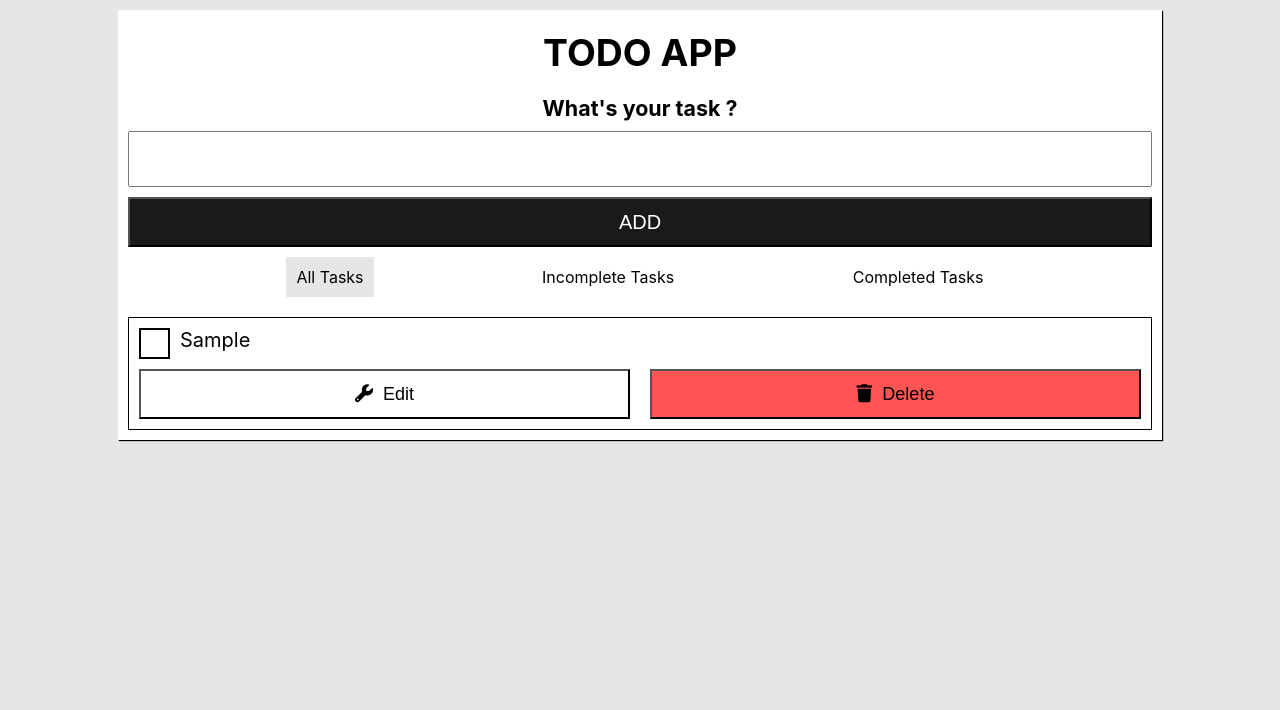
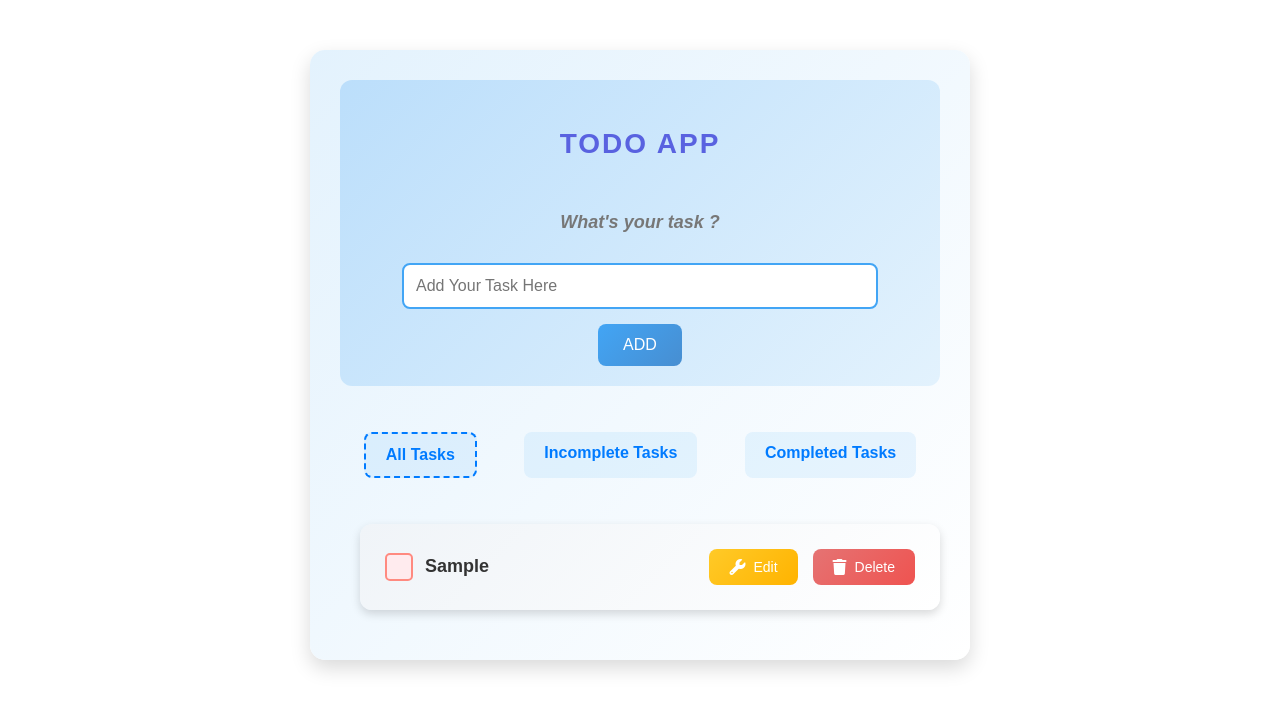
Before and after one commit to LuckyBoy587/TODO-Web-App, a React (Create React App) app: page / in a window 1280 px wide. Both pictures are taken after typing "Sample" into the empty fields and a click on the button "ADD". Shown: the top 710 px of the page. Built offline with nearby package versions, Linux system fonts and the light colour scheme.

Commit message:
Static Structure Completed

```diff
--- a/src/App.js
+++ b/src/App.js
@@ -1,8 +1,75 @@
-import {useState} from 'react';
+import { useState } from 'react';
 import './App.css';
-import TodoItem from './Components/TodoItem';
 
 function App() {
+	const noTaskBox = () => {
+		return <div className='no-task'>
+			<i class="fa-solid fa-face-frown-open"></i>
+			<p>No Task To Show !</p>
+		</div>
+	}
+	const createEditBox = (index) => {
+		return <div className='edit-container'>
+			<div className='name-field'>
+				<label>TODO Name: </label> <br />
+				<input value={editName} onChange={handleEditNameChange} type='text' className='new'></input>
+			</div>
+			<div className='status-field'>
+				<label>Completion Status</label>
+				<div className="name-box">
+					<div onClick={() => onEditTickClick(true)} className="tick-box">
+						{editStatus && <i className="fa-solid fa-check"></i>}
+					</div>
+					<span>Done</span>
+				</div>
+				<div className="name-box">
+					<div onClick={() => onEditTickClick(false)} className="tick-box">
+						{!editStatus && <i className="fa-solid fa-check"></i>}
+					</div>
+					<span>Not Done</span>
+				</div>
+			</div>
+			<div className='edit-button-container'>
+				<button onClick={() => handleUpdateButtonClick(index)} className="button">
+					<i class="fa-solid fa-upload"></i>
+					<span>Update</span>
+				</button>
+				<button onClick={() => handleEditCancelClick()} className="button">
+					<i class="fa-solid fa-ban"></i>
+					<span>Cancel</span>
+				</button>
+			</div>
+		</div>
+	}
+
+	const createTodo = (todo, index) => {
+		if (editIndex === index) {
+			return createEditBox(index)
+		} else {
+			return <li key={index}>
+				<div className="todo-container">
+					<div className="name-box">
+						<div onClick={() => onTickClick(index)} className="tick-box">
+							{todo.isDone && <i className="fa-solid fa-check"></i>}
+						</div>
+						<span className={todo.isDone ? "completed-text" : ""}>{todo.name}</span>
+					</div>
+
+					<div className="button-container">
+						<button onClick={() => handleUpdateButtonClick(index)} className="edit-button list-button">
+							<i className="fa-solid fa-wrench"></i>
+							<span>Edit</span>
+						</button>
+						<button onClick={() => deleteTodo(index)} className="delete-button list-button">
+							<i className="fa-solid fa-trash"></i>
+							<span>Delete</span>
+						</button>
+					</div>
+				</div>
+			</li>
+		}
+	}
+
 	const TABS = {
 		ALL: "All",
 		COMPLETE: "Completed",
@@ -12,48 +79,108 @@ function App() {
 	const [todoList, setTodoList] = useState([]);
 	const [todoName, setTodoName] = useState("");
 	const [currTab, setCurrTab] = useState(TABS.ALL)
-    const [todoID, setTodoID] = useState(0);
+	const [editIndex, setEditIndex] = useState(-1);
+	const [editName, setEditName] = useState("");
+	const [editStatus, setEditStatus] = useState(false);
 
-    const handleInputChange = (event) => {
-        setTodoName(event.target.value)
+	const handleNameChange = (event) => {
+		setTodoName(event.target.value);
 	}
 
+	const handleEditNameChange = (event) => {
+		setEditName(event.target.value)
+	}
 
-    const addTodo = (todoName) => {
+	const handleTabChange = (tab) => {
+		setCurrTab(tab)
+		setEditIndex(-1)
+	}
+
+	const handleUpdateButtonClick = (index) => {
+		setEditIndex(index)
+		setEditName(todoList[index].name)
+		setEditStatus(todoList[index].isDone)
+	}
+
+	const handleEditCancelClick = () => {
+		setEditIndex(-1)
+	}
+
+	const getAllTodo = () => {
+		if (todoList.length > 0) {
+			return <ol>
+				{todoList.map((todo, index) => createTodo(todo, index))}
+			</ol>
+		} else {
+			return noTaskBox()
+		}
+	}
+
+	const getCompletedTodo = () => {
+		const completedList = todoList.filter((element) => element.isDone)
+		if (completedList.length > 0) {
+			return <ol>
+				{completedList.map((element, index) => <li key={index}>{createTodo(element, index)}</li>)}
+			</ol>
+		} else {
+			return noTaskBox()
+		}
+	}
+
+	const getInCompleteTodo = () => {
+		const IncompleteList = todoList.filter((element) => !element.isDone)
+		if (IncompleteList.length > 0) {
+			return <ol>
+				{IncompleteList.map((element, index) => <li key={index}>{createTodo(element, index)}</li>)}
+			</ol>
+		} else {
+			return noTaskBox()
+		}
+	}
+
+	const addTodo = () => {
 		if (todoName.length > 0) {
-            const id = todoID;
-            setTodoList((prevTodoList) => [{name: todoName, isDone: false, id: id}, ...prevTodoList]);
+			setTodoList(t => [...t, { name: todoName, isDone: false }])
 			setTodoName("")
-            setTodoID(todoID + 1)
 		}
-    };
+	}
 
-    const createTodo = (todoObj, index) => (
-        <TodoItem key={index} todo={todoObj} setTodoList={setTodoList} />
-    )
+	const deleteTodo = (index) => {
+		setTodoList(t => t.filter((_, i) => i !== index))
+	}
+
+	const onTickClick = (index) => {
+		setTodoList(t => t.map((todo, i) => (
+			i === index ? { ...todo, isDone: !todo.isDone } : todo
+		)))
+	}
+
+	const onEditTickClick = (status) => {
+		setEditStatus(status)
+	}
 
 	return (
 		<div className='todo-box'>
 			<div className='todo-input-box'>
 				<h3>TODO APP</h3>
 				<h6>What's your task ?</h6>
-                <input type='text' value={todoName} onChange={handleInputChange}></input>
-                <button className='add-button' onClick={() => addTodo(todoName)}>ADD</button>
+				<input type='text' placeholder='Add Your Task Here' className='todo-input' value={todoName} onChange={handleNameChange}></input>
+				<button className='add-button' onClick={addTodo}>ADD</button>
 			</div>
 
 			<div className="tab-options">
-                <p className={currTab === TABS.ALL ? "selected-tab" : ""} onClick={() => setCurrTab(TABS.ALL)}>All
+				<p className={currTab === TABS.ALL ? "selected-tab" : ""} onClick={() => handleTabChange(TABS.ALL)}>All
 					Tasks</p>
 				<p className={currTab === TABS.INCOMPLETE ? "selected-tab" : ""}
-                   onClick={() => setCurrTab(TABS.INCOMPLETE)}>Incomplete Tasks</p>
+					onClick={() => handleTabChange(TABS.INCOMPLETE)}>Incomplete Tasks</p>
 				<p className={currTab === TABS.COMPLETE ? "selected-tab" : ""}
-                   onClick={() => setCurrTab(TABS.COMPLETE)}>Completed Tasks</p>
+					onClick={() => handleTabChange(TABS.COMPLETE)}>Completed Tasks</p>
 			</div>
 
 			<div className='todo-viewer'>
-                {currTab === TABS.ALL && todoList.map((todo, index) => (createTodo(todo, index)))}
-                {currTab === TABS.COMPLETE && todoList.filter((todoObj) => (todoObj.isDone)).map((todo, index) => (createTodo(todo, index)))}
-                {currTab === TABS.INCOMPLETE && todoList.filter((todoObj) => (!todoObj.isDone)).map((todo, index) => (createTodo(todo, index)))}
+				{currTab === TABS.ALL && getAllTodo()}
+				{currTab === TABS.COMPLETE && getCompletedTodo()}
+				{currTab === TABS.INCOMPLETE && getInCompleteTodo()}
 			</div>
 		</div>
 	)
--- /dev/null
+++ b/src/Components/Todo-Main.jsx
@@ -0,0 +1,3 @@
+const TodoMain = () => {
+
+}
--- a/src/index.css
+++ b/src/index.css
@@ -1,88 +1,362 @@
-body {
-  margin: 0;
-  font-family: -apple-system, BlinkMacSystemFont, 'Segoe UI', 'Roboto', 'Oxygen',
-    'Ubuntu', 'Cantarell', 'Fira Sans', 'Droid Sans', 'Helvetica Neue',
-    sans-serif;
-  -webkit-font-smoothing: antialiased;
-  -moz-osx-font-smoothing: grayscale;
-  background-color: hsl(0, 0%, 90%);
+/* Overall app layout */
+.todo-box {
+  background: linear-gradient(135deg, #e3f2fd, #ffffff);
+  max-width: 600px;
+  margin: 50px auto;
+  padding: 30px;
+  border-radius: 15px;
+  box-shadow: 0 8px 20px rgba(0, 0, 0, 0.15);
+  font-family: 'Poppins', sans-serif;
+  transition: box-shadow 0.3s ease;
 }
 
-code {
-  font-family: source-code-pro, Menlo, Monaco, Consolas, 'Courier New',
-    monospace;
+.todo-box:hover {
+  box-shadow: 0 12px 24px rgba(0, 0, 0, 0.25);
 }
 
-#root {
-  display: flex;
-  justify-content: center;
-  height: 100%;
+h3 {
+  font-size: 28px;
+  font-weight: bold;
+  color: #5962e0;
+  text-align: center;
+  text-transform: uppercase;
+  letter-spacing: 2px;
+  margin-bottom: 10px;
 }
 
-.todo-box {
-  width: 80%;
-  min-width: fit-content;
-  background-color: white;
-  margin: 10px 0;
-  padding: 10px;
-  box-shadow: 1px 1px 1px black;
+h6 {
+  font-size: 18px;
+  color: #777;
+  text-align: center;
+  margin-bottom: 30px;
+  font-style: italic;
 }
 
+/* Todo input section */
 .todo-input-box {
-  text-align: center;
   display: flex;
   flex-direction: column;
-  font-size: xx-large;
+  align-items: center;
+  background: linear-gradient(135deg, hsl(207, 89%, 86%), hsl(205, 87%, 94%));
+  padding: 20px;
+  border-radius: 12px;
+  margin-bottom: 30px;
+  transition: background 0.3s ease, box-shadow 0.3s ease;
 }
 
-.todo-input-box h3 {
-  margin: 10px;
+.todo-input-box:hover {
+  background: linear-gradient(135deg, hsl(207, 79%, 86%), hsl(205, 77%, 94%));
+  box-shadow: 0 5px 10px rgb(0, 0, 0, 0.1);
 }
 
-.todo-box h6 {
-  margin: 10px;
+.todo-input {
+  width: 80%;
+  padding: 12px;
+  font-size: 16px;
+  border-radius: 8px;
+  border: 2px solid #42a5f5;
+  margin-bottom: 15px;
+  transition: border-color 0.3s ease;
 }
 
-.todo-box input {
-  margin-bottom: 10px;
-  min-height: 50px;
-  font-size: large;
+.todo-input:focus {
+  border-color: #1e88e5;
+  outline: none;
+}
+
+.add-button {
+  background: linear-gradient(135deg, #42a5f5, #478ed1);
+  color: white;
+  padding: 12px 25px;
+  font-size: 16px;
+  border: none;
+  border-radius: 8px;
+  cursor: pointer;
+  transition: background 0.3s ease, transform 0.3s ease;
+}
+
+.add-button:hover {
+  background: linear-gradient(135deg, #478ed1, #42a5f5);
+  transform: scale(1.05)
+}
+
+/* Tab section */
+.tab-options {
+  display: flex;
+  justify-content: space-around;
+  margin-top: 20px;
+  margin-bottom: 30px;
+}
+
+.tab-options p {
+  font-size: 16px;
+  font-weight: 600;
+  color: #007bff;
+  cursor: pointer;
+  padding: 12px 20px;
+  background: rgba(66, 165, 245, 0.1);
+  border-radius: 8px;
+  transition: color 0.3s ease;
+}
+
+.tab-options p:hover {
+  color: #0056b3;
+  background: hsla(207, 90%, 61%, 0.2);
+}
+
+.selected-tab {
+  border: 2px dashed;
+  border-color: #007bff;
+  color: #0056b3;
+  background: hsla(207, 80%, 61%, 0.2);
+}
+
+/* Todo viewer section */
+.todo-viewer {
+  margin-top: 30px;
+}
+
+ol {
   padding-left: 20px;
 }
 
-.add-button {
-  height: 50px;
-  font-size: 20px;
-  background-color: hsl(0, 0%, 10%);
-  color: white;
+/* List item styles */
+li {
+  list-style: none;
+  margin-bottom: 20px;
 }
 
-.add-button:hover {
-  background-color: hsl(0, 0%, 0%);
-  cursor: pointer;
+
+/* Todo container styling */
+.todo-container {
+  background: linear-gradient(135deg, #f0f4f8, #ffffff);
+  padding: 25px;
+  border-radius: 12px;
+  box-shadow: 0 4px 10px rgba(0, 0, 0, 0.15);
+  display: flex;
+  justify-content: space-between;
+  align-items: center;
+  transition: transform 0.3s ease-in-out, background 0.3s ease;
 }
 
-.tab-options {
-  display: flex;
-  justify-content: space-evenly;
-  align-items: center;
-  font-size: 1rem;
-  margin-top: 10px;
+.todo-container:hover {
+  background: linear-gradient(135deg, #e3efff, #ffffff);
+  transform: scale(1.05);
 }
 
-.tab-options p {
-  margin: 0;
-  padding: 10px;
-  cursor: pointer;
-  transition: background-color 0.6s ease-in-out;
+.name-box {
+  display: flex;
+  align-items: center;
 }
 
-.selected-tab {
-  background-color: hsl(0, 0%, 90%);
+.completed-text {
+  text-decoration: line-through;
 }
 
-.todo-viewer {
-  margin-top: 10px;
-  flex-grow: 1;
-  overflow-y: auto;
+.tick-box {
+  width: 24px;
+  height: 24px;
+  border: 2px solid #ccc;
+  border-radius: 6px;
+  display: flex;
+  justify-content: center;
+  align-items: center;
+  margin-right: 12px;
+  cursor: pointer;
+  transition: border-color 0.3s ease, background-color 0.3s ease;
 }
+
+.tick-box:hover {
+  border-color: #26c6da;
+  background-color: #e0f7fa;
+}
+
+.tick-box i {
+  color: #26a69a;
+  font-size: 18px;
+}
+
+.name-box span {
+  font-size: 18px;
+  font-weight: 600;
+  color: #333;
+  transition: color 0.3s ease;
+  text-transform: capitalize;
+}
+
+/* Button container */
+.button-container {
+  display: flex;
+  justify-content: center;
+  gap: 15px;
+}
+
+/* Button styling with vibrant gradients and effects */
+.list-button {
+  display: flex;
+  align-items: center;
+  background: linear-gradient(135deg, #42a5f5, #478ed1);
+  color: white;
+  padding: 10px 20px;
+  font-size: 14px;
+  border-radius: 8px;
+  border: none;
+  cursor: pointer;
+  transition: background 0.3s ease, transform 0.3s ease;
+}
+
+.list-button i {
+  margin-right: 8px;
+  font-size: 16px;
+}
+
+.list-button:hover {
+  background: linear-gradient(135deg, #478ed1, #42a5f5);
+}
+
+.edit-button {
+  background: linear-gradient(135deg, #ffca28, #ffb300);
+}
+
+.edit-button:hover {
+  background: linear-gradient(135deg, #ffb300, #ffca28);
+}
+
+.delete-button {
+  background: linear-gradient(135deg, #e57373, #ef5350);
+}
+
+.delete-button:hover {
+  background: linear-gradient(135deg, #ef5350, #e57373);
+}
+
+
+/* Edit container with a vibrant, colorful design */
+.edit-container {
+  background: linear-gradient(135deg, #e0f7fa, #fce4ec);
+  border-radius: 15px;
+  box-shadow: 0 6px 12px rgba(0, 0, 0, 0.15);
+  padding: 25px;
+  max-width: 420px;
+  margin: 30px auto;
+  font-family: 'Arial', sans-serif;
+  transition: transform 0.3s ease;
+}
+
+.edit-container:hover {
+  transform: scale(1.05);
+}
+
+/* Field styles with more dynamic colors */
+.name-field, .status-field {
+  margin-bottom: 25px;
+}
+
+.name-field label, .status-field label {
+  font-weight: bold;
+  font-size: 16px;
+  color: #333;
+  margin-bottom: 8px;
+  display: block;
+}
+
+/* Input with soft color changes and a larger size */
+input.new {
+  width: calc(100% - 20px);
+  padding: 12px;
+  border-radius: 8px;
+  border: 2px solid #80deea;
+  font-size: 16px;
+  outline: none;
+  background-color: #fff;
+  transition: border-color 0.3s ease, background-color 0.3s ease;
+}
+
+input.new:focus {
+  border-color: #26c6da;
+  background-color: #e0f7fa;
+}
+
+/* Status field with dynamic interaction */
+.status-field .name-box {
+  display: flex;
+  align-items: center;
+  margin-bottom: 15px;
+}
+
+.tick-box {
+  width: 24px;
+  height: 24px;
+  border: 2px solid #ff8a80;
+  border-radius: 5px;
+  display: flex;
+  justify-content: center;
+  align-items: center;
+  cursor: pointer;
+  margin-right: 12px;
+  background-color: #ffebee;
+  transition: background-color 0.3s ease, border-color 0.3s ease;
+}
+
+.tick-box:hover {
+  border-color: #ff5252;
+  background-color: #ffebee;
+}
+
+.tick-box i {
+  color: #ff5252;
+  font-size: 16px;
+}
+
+/* Buttons with vibrant gradients and hover effects */
+.edit-button-container {
+  display: flex;
+  justify-content: space-between;
+  margin-top: 30px;
+}
+
+.button {
+  background: linear-gradient(135deg, #42a5f5, #478ed1);
+  border: none;
+  color: white;
+  padding: 12px 25px;
+  border-radius: 8px;
+  cursor: pointer;
+  font-size: 16px;
+  display: flex;
+  align-items: center;
+  transition: background 0.3s ease, transform 0.3s ease;
+}
+
+.button i {
+  margin-right: 8px;
+  font-size: 18px;
+}
+
+.button:hover {
+  background: linear-gradient(135deg, #478ed1, #42a5f5);
+  transform: translateY(-2px);
+}
+
+.button-container .button:nth-child(2) {
+  background: linear-gradient(135deg, #ef5350, #e57373);
+}
+
+.button-container .button:nth-child(2):hover {
+  background: linear-gradient(135deg, #e57373, #ef5350);
+}
+
+.no-task {
+  display: flex;
+  justify-content: center;
+  align-items: center;
+  color: hsl(211, 76%, 48%);
+  border: 2px dashed;
+  border-radius: 50px;
+}
+
+.no-task p {
+  font-size: 20px;
+  font-weight: 1000;
+  margin-left: 10px;
+}
```
Lines whose indentation alone changed are shown as unchanged.
